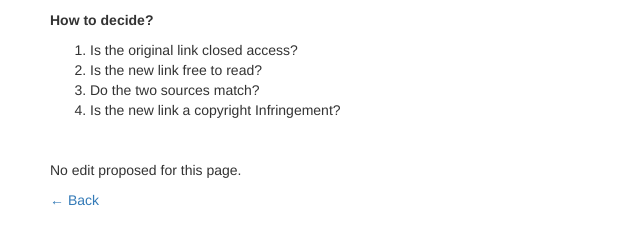
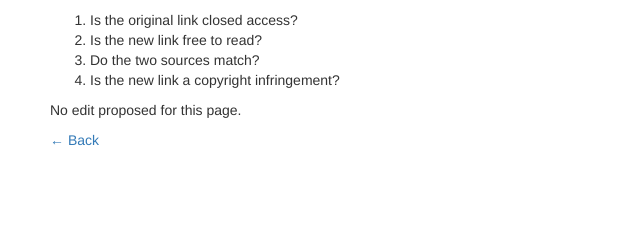
Before and after one commit to quiddity-wp/oabot, a Flask app: template templates/change.html in a window 1280 px wide. Shown: the part 147-392 px from the top of the page, without its empty margins (0-640 px from the left). Run offline with Flask 2, Linux system fonts and the light colour scheme; the template is opened without the code that fills it, so the values that code supplies are empty; parts of the project's set-up code (start-up, migrations or seed data) failed here and were passed over; some libraries are stand-ins or nearby versions.

Commit message:
Various fixes on change.html

```diff
--- a/templates/change.html
+++ b/templates/change.html
@@ -25,13 +25,12 @@
         <h2>OAbot: <a href="https://en.wikipedia.org/wiki/{{ page_name }}">{{ page_name }}</a></h2>
 
         <p>
-         <strong>How to decide?</strong> <br />
          <ol>
           <li>Is the original link closed access?</li>
           <li>Is the new link free to read?</li>
           <li>Do the two sources match?</li>
-          <li>Is the new link a copyright Infringement?</li>
-         </ol><br />
+          <li>Is the new link a copyright infringement?</li>
+         </ol>
         </p>
 
         {% if proposed_edits %}
```
